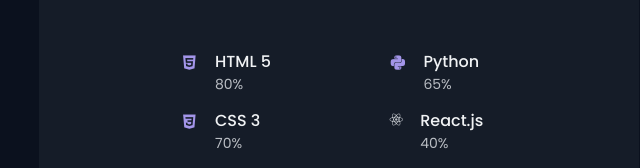
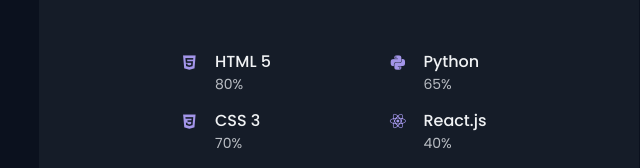
Before and after one commit to ahmad-0-qasimi/Ahmad---Portfolio, a plain HTML site: page index.html in a window 1280 px wide. Shown: the part 1500-1668 px from the top of the page, 301-941 px from the left. Drawn offline with nearby package versions, Linux system fonts and the light colour scheme.

Commit message:
Update styles.css

```diff
--- a/assets/css/styles.css
+++ b/assets/css/styles.css
@@ -541,7 +541,7 @@
   color: var(--first-color);
 }
 
-i.bxl-django {
+i.bxl-react {
   font-size: 1.2rem;
   color: var(--first-color);
 }
```
